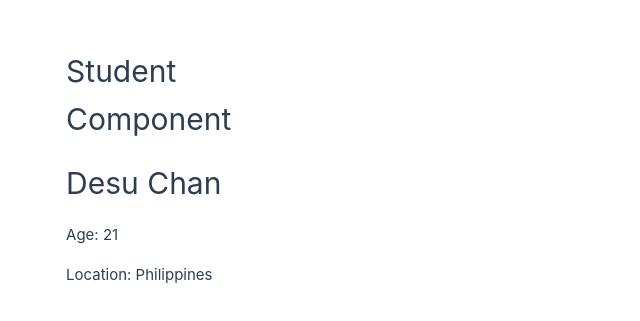
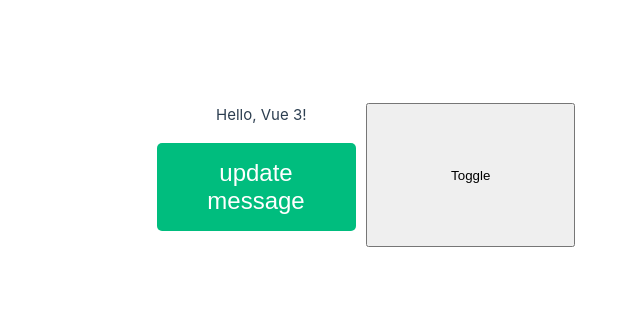
Before and after one commit to desuchan27/learning-vue, a Vue app: page / in a window 1280 px wide. Shown: the part 225-546 px from the top of the page, without its empty margins (274-914 px from the left). Built offline with nearby package versions, Linux system fonts and the light colour scheme.

Commit message:
learned lifecycle hooks

```diff
--- a/src/App.vue
+++ b/src/App.vue
@@ -1,6 +1,6 @@
 <script setup>
 import GlobalStyle from './components/GlobalStyle.vue'
-// import { ref } from 'vue'
+import { ref } from 'vue'
 // import MyComponent from './components/MyComponent.vue'
 // import CombinedStyle from './components/CombinedStyle.vue'
 // import ModuleStyle from './components/ModuleStyle.vue'
@@ -20,9 +20,10 @@ import GlobalStyle from './components/GlobalStyle.vue'
 // import SlotComponent from './components/SlotComponent.vue'
 // import FallbackComponent from './components/FallbackComponent.vue'
 // import NamedSlot from './components/NamedSlot.vue'
-import SchoolComponent from './components/SchoolComponent.vue'
+// import SchoolComponent from './components/SchoolComponent.vue'
 // import SchoolComponent from './components/SchoolComponent.vue'
 // import LocalStyle from './components/LocalStyle.vue'
+import LifeCycleComponent from './components/LifeCycleComponent.vue'
 import { provide } from 'vue'
 
 // const firstName = ref('Desu')
@@ -40,11 +41,14 @@ import { provide } from 'vue'
 provide('studentName', 'Desu Chan')
 provide('studentAge', 21)
 provide('studentLocation', 'Philippines')
+
+const showHide = ref(true)
 </script>
 <template>
-  <!-- <GlobalStyle />
+  <GlobalStyle>
+    <!-- <GlobalStyle />
   <LocalStyle /> -->
-  <!-- <MyComponent />
+    <!-- <MyComponent />
   <CombinedStyle />
   <ModuleStyle />
   <MyEvent />
@@ -77,8 +81,9 @@ provide('studentLocation', 'Philippines')
       <h2>Content Slot 2</h2>
     </template>
   </NamedSlot> -->
-  <GlobalStyle>
-    <SchoolComponent />
+    <!-- <SchoolComponent /> -->
+    <LifeCycleComponent v-if="showHide" />
+    <button @click="showHide = !showHide">Toggle</button>
   </GlobalStyle>
 </template>
 <style scoped>
--- a/src/components/GlobalStyle.vue
+++ b/src/components/GlobalStyle.vue
@@ -3,6 +3,10 @@
 </template>
 
 <style>
+.text-center {
+  text-align: center;
+}
+
 .text-red {
   color: red;
 }
@@ -14,7 +18,7 @@
   border-radius: 5px;
 }
 
-.increment-button {
+.global-button {
   border: 0;
   background-color: hsl(160, 100%, 37%);
   color: white;
@@ -28,6 +32,14 @@
   width: 95%;
 }
 
+.space-x {
+  margin-right: 1rem;
+}
+
+.space-y {
+  margin-bottom: 1rem;
+}
+
 .columns {
   display: flex;
   flex-direction: column;
--- /dev/null
+++ b/src/components/LifeCycleComponent.vue
@@ -0,0 +1,44 @@
+<script setup>
+import {
+  ref,
+  onBeforeMount,
+  onMounted,
+  onBeforeUpdate,
+  onUpdated,
+  onBeforeUnmount,
+  onUnmounted
+} from 'vue'
+
+const message = ref('Hello, Vue 3!')
+
+onMounted(() => {
+  console.log('Component has been mounted')
+})
+
+onBeforeMount(() => {
+  console.log('Component is about to be mounted')
+})
+
+onBeforeUpdate(() => {
+  console.log('Component is about to update')
+})
+
+onUpdated(() => {
+  console.log('Component has been updated')
+})
+
+const updateMessage = () => {
+  message.value = 'Hello, Vue 3! (updated)'
+}
+
+onBeforeUnmount(() => {
+  console.log('Component is about to be unmounted')
+})
+</script>
+
+<template>
+  <div class="cols">
+    <p class="text-center space-y">{{ message }}</p>
+    <button class="global-button global-box" @click="updateMessage">update message</button>
+  </div>
+</template>
```
